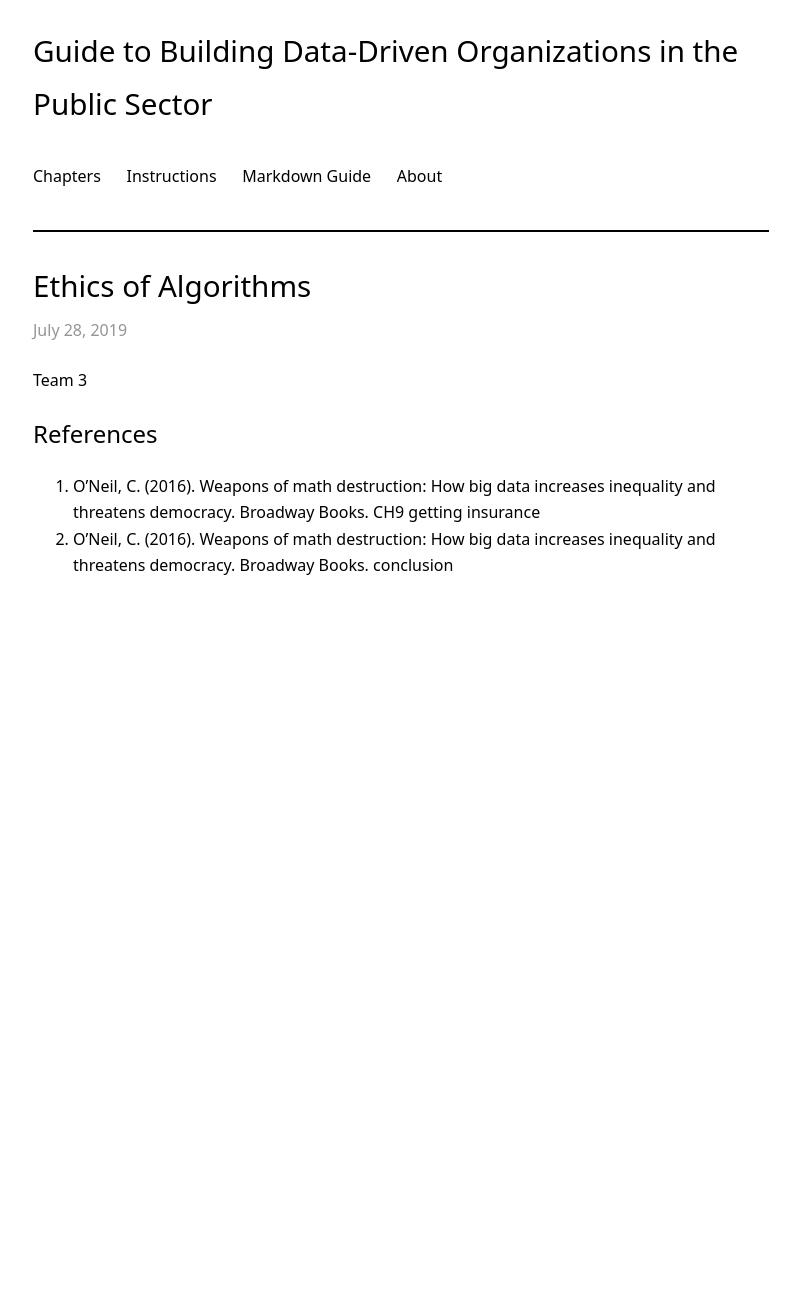
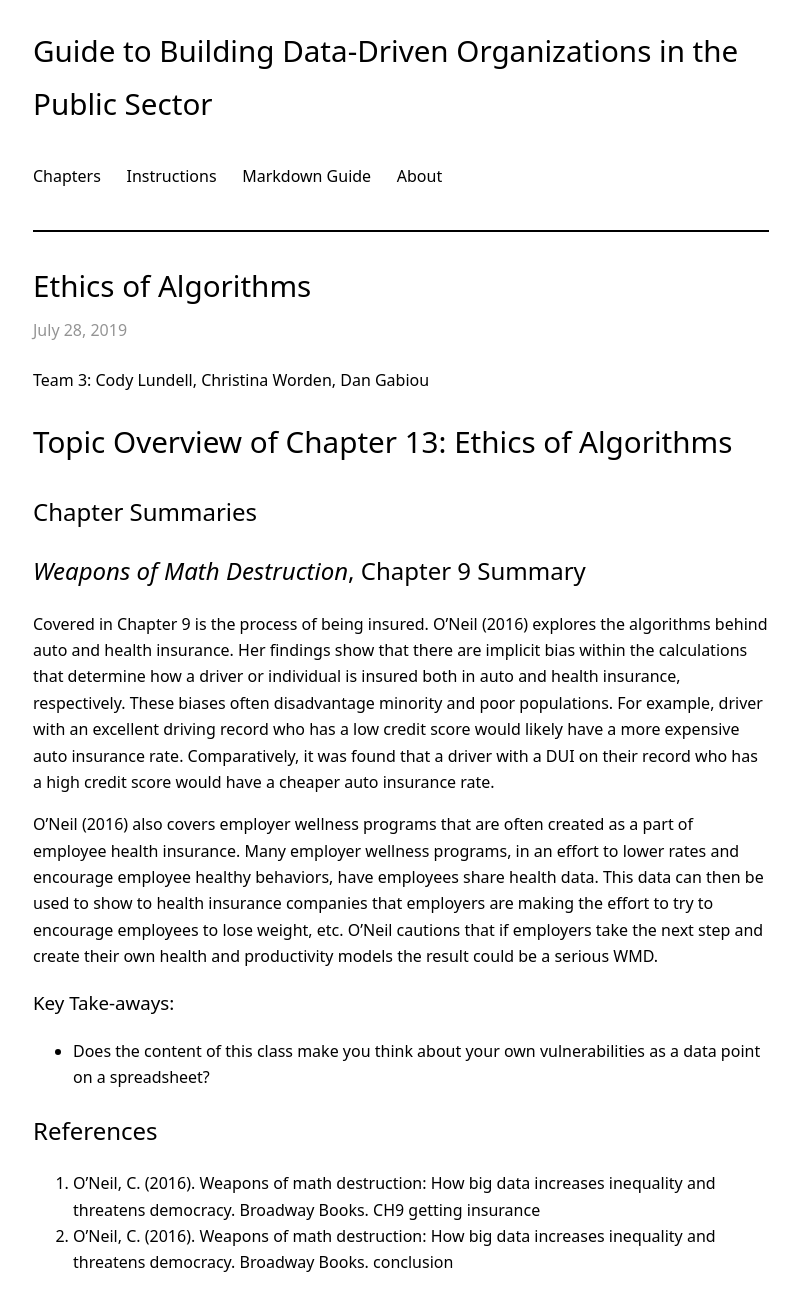
Before and after one commit to RandyWilkinsASU/ddm-textbook-summer-2019, a Jekyll site: the page built from _posts/2019-07-28-ch13-ethics.md, in a window 1280 px wide. Shown: the whole page, without its empty margins (239-1039 px from the left). Built offline with Jekyll 4.4.1, drawn with Linux system fonts in a browser that asks for light colours; our own code applies the rules of GitHub Pages for plain Markdown files; before the commit the page ends 900 px from its top, so only the background shows below that.

Commit message:
Update 2019-07-28-ch13-ethics.md

```diff
--- a/_posts/2019-07-28-ch13-ethics.md
+++ b/_posts/2019-07-28-ch13-ethics.md
@@ -2,7 +2,33 @@
 title: "Ethics of Algorithms"
 ---
 
-Team 3
+Team 3:  Cody Lundell, Christina Worden, Dan Gabiou
+
+# Topic Overview of Chapter 13: Ethics of Algorithms
+
+
+
+## Chapter Summaries
+
+## *Weapons of Math Destruction*, Chapter 9 Summary
+
+Covered in Chapter 9 is the process of being insured. O’Neil (2016) explores the algorithms behind auto and health insurance.
+Her findings show that there are implicit bias within the calculations that determine how a driver or individual is insured
+both in auto and health insurance, respectively. These biases often disadvantage minority and poor populations. For example,
+driver with an excellent driving record who has a low credit score would likely have a more expensive auto insurance rate.
+Comparatively, it was found that a driver with a DUI on their record who has a high credit score would have a cheaper auto
+insurance rate.
+
+O’Neil (2016) also covers employer wellness programs that are often created as a part of employee health insurance. Many
+employer wellness programs, in an effort to lower rates and encourage employee healthy behaviors, have employees share health
+data. This data can then be used to show to health insurance companies that employers are making the effort to try to
+encourage employees to lose weight, etc. O’Neil cautions that if employers take the next step and create their own health and
+productivity models the result could be a serious WMD.
+
+
+### Key Take-aways:
+
+* Does the content of this class make you think about your own vulnerabilities as a data point on a spreadsheet?
 
 
 
```
